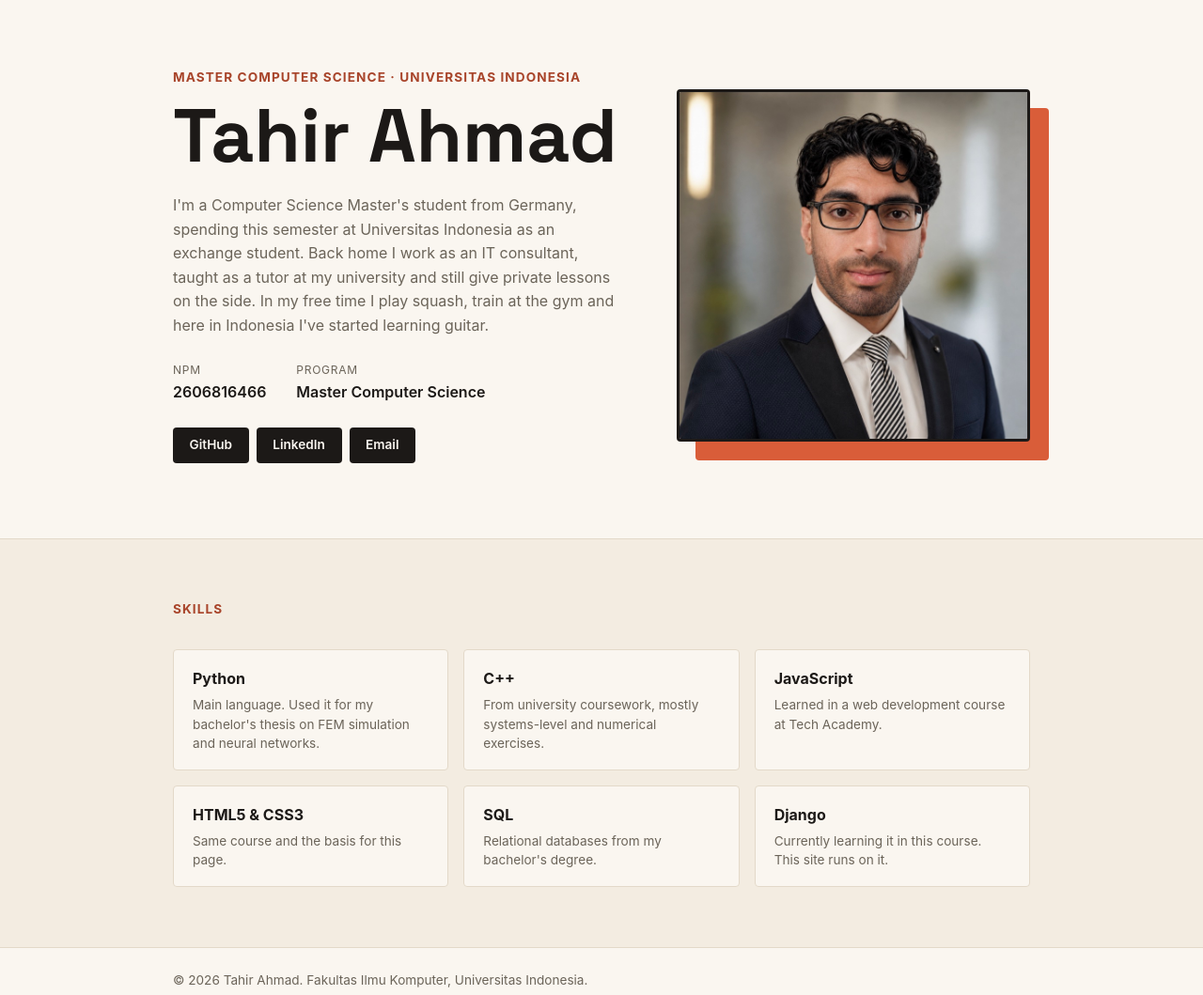
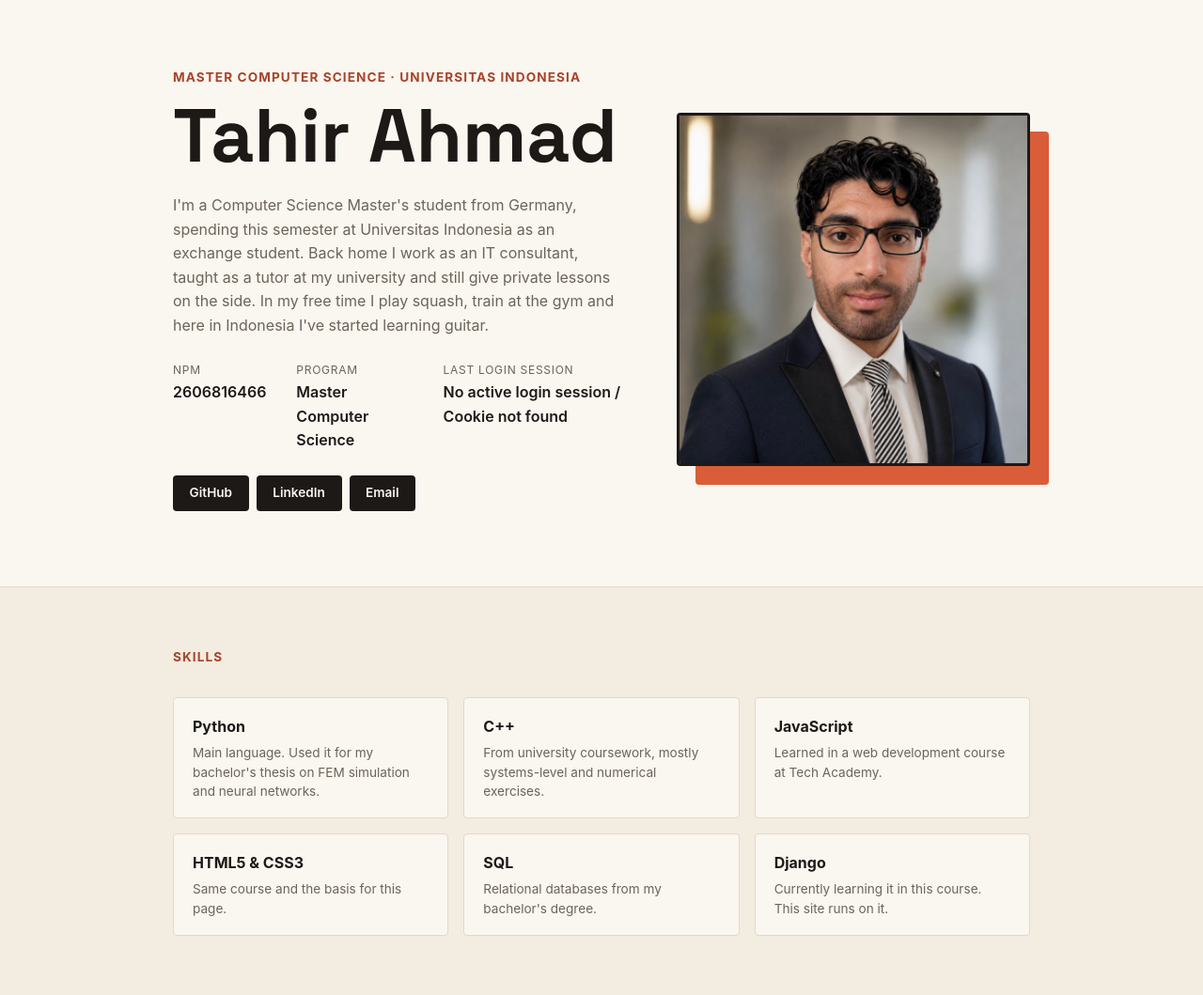
Before and after one commit to indo747/myportofolio, a Django app: page / in a window 1280 px wide. Shown: the part 74-1133 px from the top of the page at 94% size. Run offline with Django 5.2, Linux system fonts and the light colour scheme.

Commit message:
Record the last sign in in a cookie and show it on the profile

```diff
--- a/main/views.py
+++ b/main/views.py
@@ -1,3 +1,5 @@
+import datetime
+
 from django.contrib import messages
 from django.contrib.auth import login, logout
 from django.contrib.auth.forms import AuthenticationForm, UserCreationForm
@@ -10,8 +12,10 @@ from main.models import Education, Experience
 
 
 def show_main(request):
+    last_login = request.COOKIES.get("last_login", "No active login session / Cookie not found")
     context = {
         "name": "Tahir Ahmad",
+        "last_login": last_login,
         "npm": "2606816466",
         "study_program": "Master Computer Science",
         "bio": (
@@ -192,7 +196,10 @@ def login_user(request):
 
     if request.method == "POST" and form.is_valid():
         login(request, form.get_user())
-        return redirect("main:show_main")
+        response = redirect("main:show_main")
+        # the session already identifies the user, this cookie only shows them when they last signed in
+        response.set_cookie("last_login", datetime.datetime.now().strftime("%Y-%m-%d %H:%M:%S"))
+        return response
 
     context = {
         "name": "Tahir Ahmad",
@@ -203,4 +210,6 @@ def login_user(request):
 
 def logout_user(request):
     logout(request)
-    return redirect("main:show_main")
+    response = redirect("main:show_main")
+    response.delete_cookie("last_login")
+    return response
--- a/templates/index.html
+++ b/templates/index.html
@@ -30,6 +30,10 @@
                         <div class="meta-row">
                             <dt>Program</dt>
                             <dd>{{ study_program }}</dd>
+                        </div>
+                        <div class="meta-row">
+                            <dt>Last Login Session</dt>
+                            <dd>{{ last_login }}</dd>
                         </div>
                     </dl>
 
```
